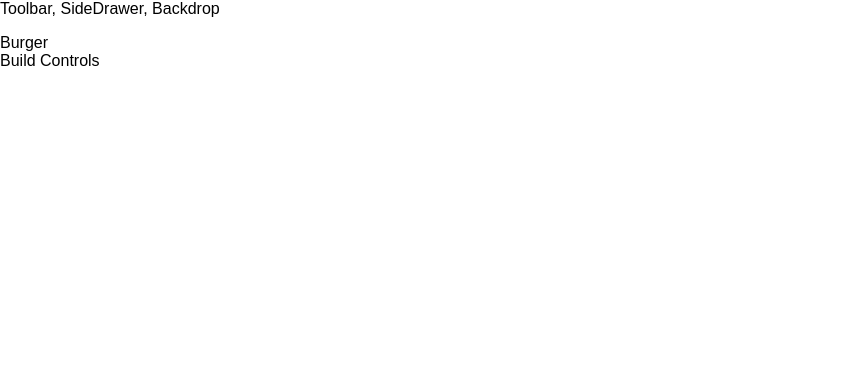
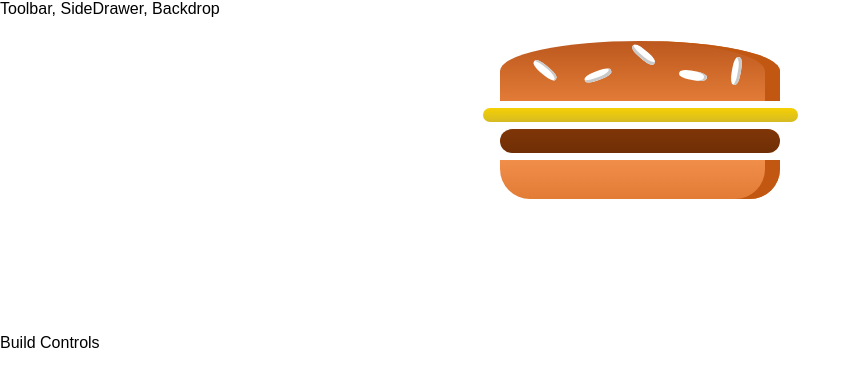
Before and after one commit to aaronsalud/ReactBurgerBuilderApp, a React app: page / in a window 1280 px wide. Shown: the top 386 px of the page, without its empty margins (0-861 px from the left). Built offline with nearby package versions, Linux system fonts and the light colour scheme.

Commit message:
Render Burger Component

```diff
--- a/src/containers/BurgerBuilder/BurgerBuilder.js
+++ b/src/containers/BurgerBuilder/BurgerBuilder.js
@@ -1,11 +1,12 @@
 import React, {Component} from 'react';
 import Wrapper from '../../hoc/Wrapper';
+import Burger from '../../components/Burger/Burger';
 
 class BurgerBuilder extends Component{
     render(){
         return (
             <Wrapper>
-                <div>Burger</div>
+                <Burger />
                 <div>Build Controls</div>
             </Wrapper>
         );
```
